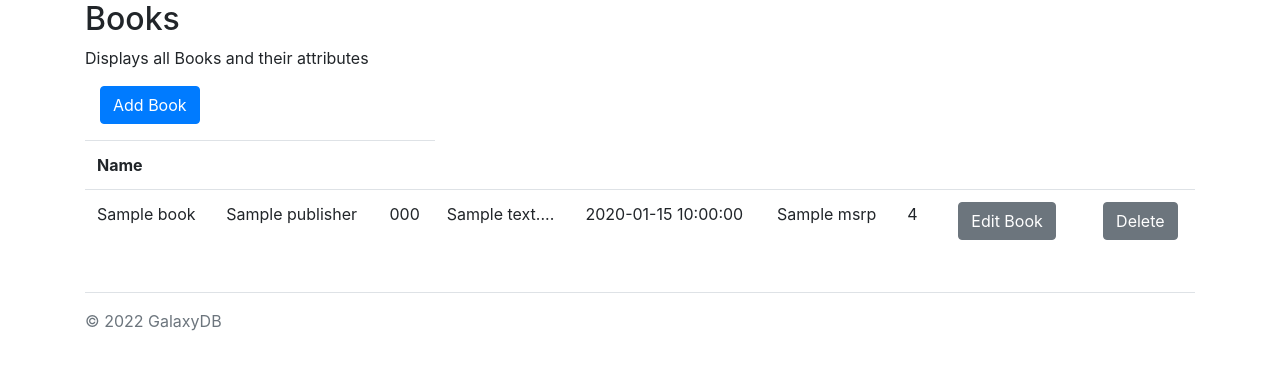
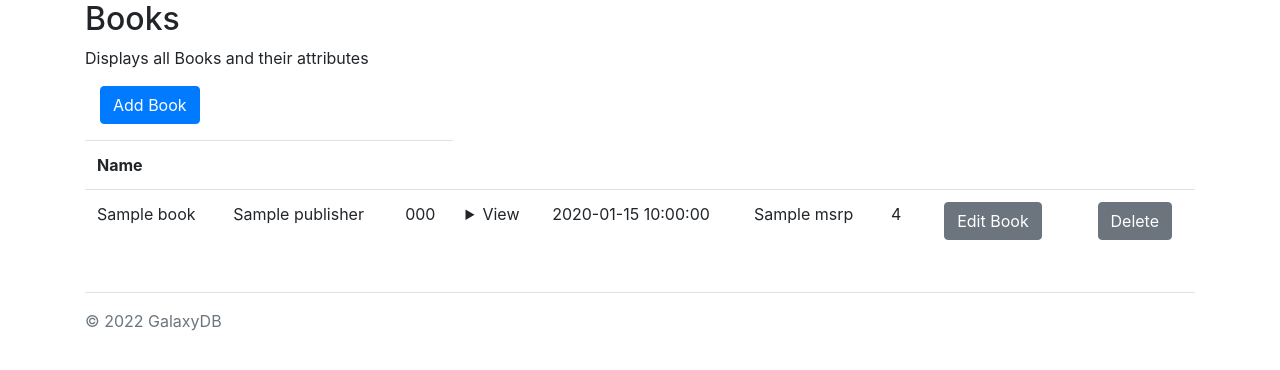
Before and after one commit to spencerlwahlstrom/greatreads, a Flask app: template templates/books.html in a window 1280 px wide. Shown: the part 56-426 px from the top of the page. Run offline with Flask 2, Linux system fonts and the light colour scheme; the template is opened without the code that fills it: most values are stand-ins (such as "Sample title", 1, 10 or a date in 2020); some libraries are stand-ins or nearby versions.

Commit message:
create expandable summary for books

```diff
--- a/templates/books.html
+++ b/templates/books.html
@@ -80,7 +80,12 @@
             <td>{{ book.title }}</td>
             <td>{{ book.publisher }}</td>
             <td>{{ book.isbn }}</td>
-            <td>{{ book.summary[0:25] }}...</td>
+            <td>
+                <details>
+                    <summary>View</summary>
+                    <p>{{ book.summary }}</p>
+                </details>
+            </td>
             <td>{{ book.published_date }}</td>
             <td>{{ book.msrp }}</td>
             <td>{{ book.average_rating }}</td>
```
